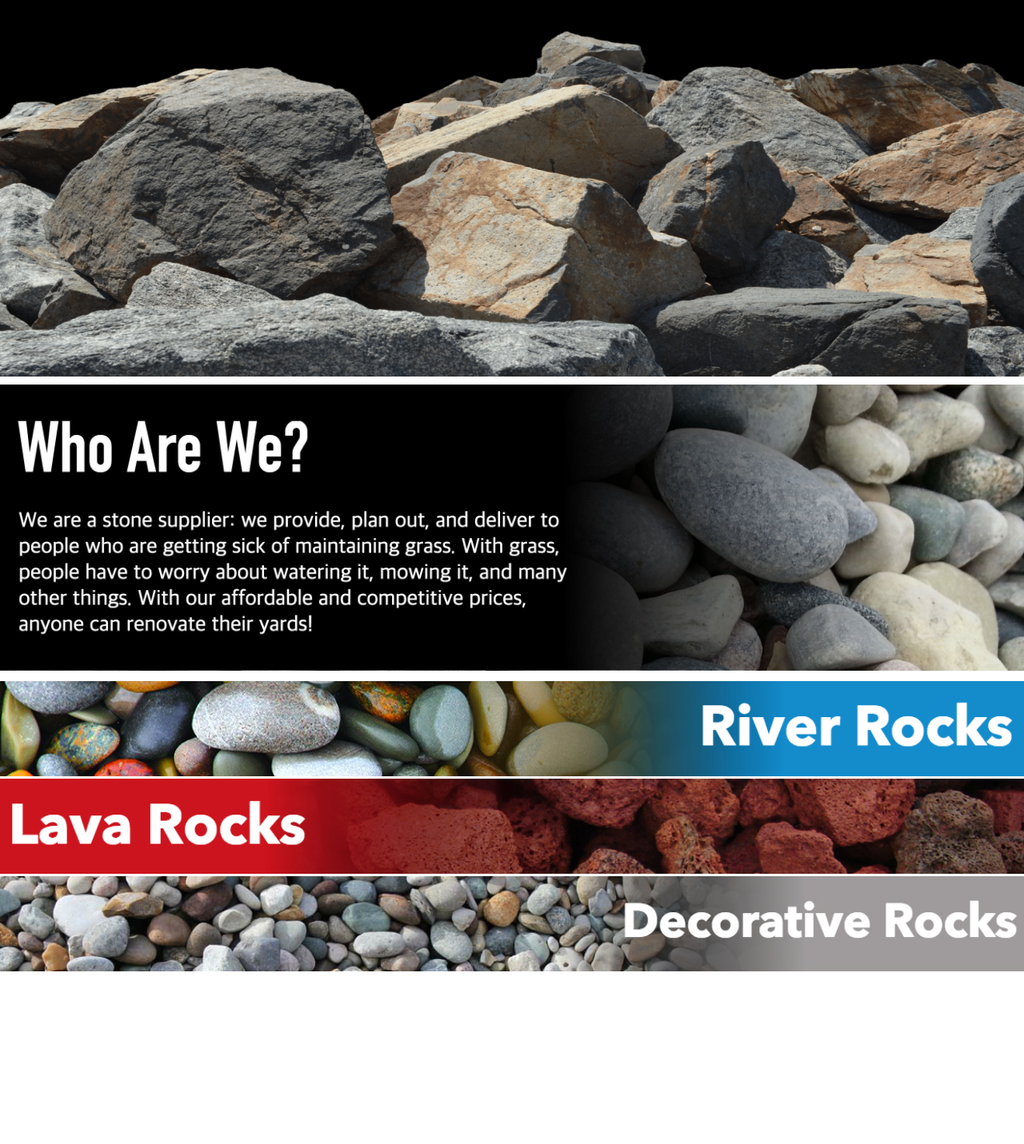
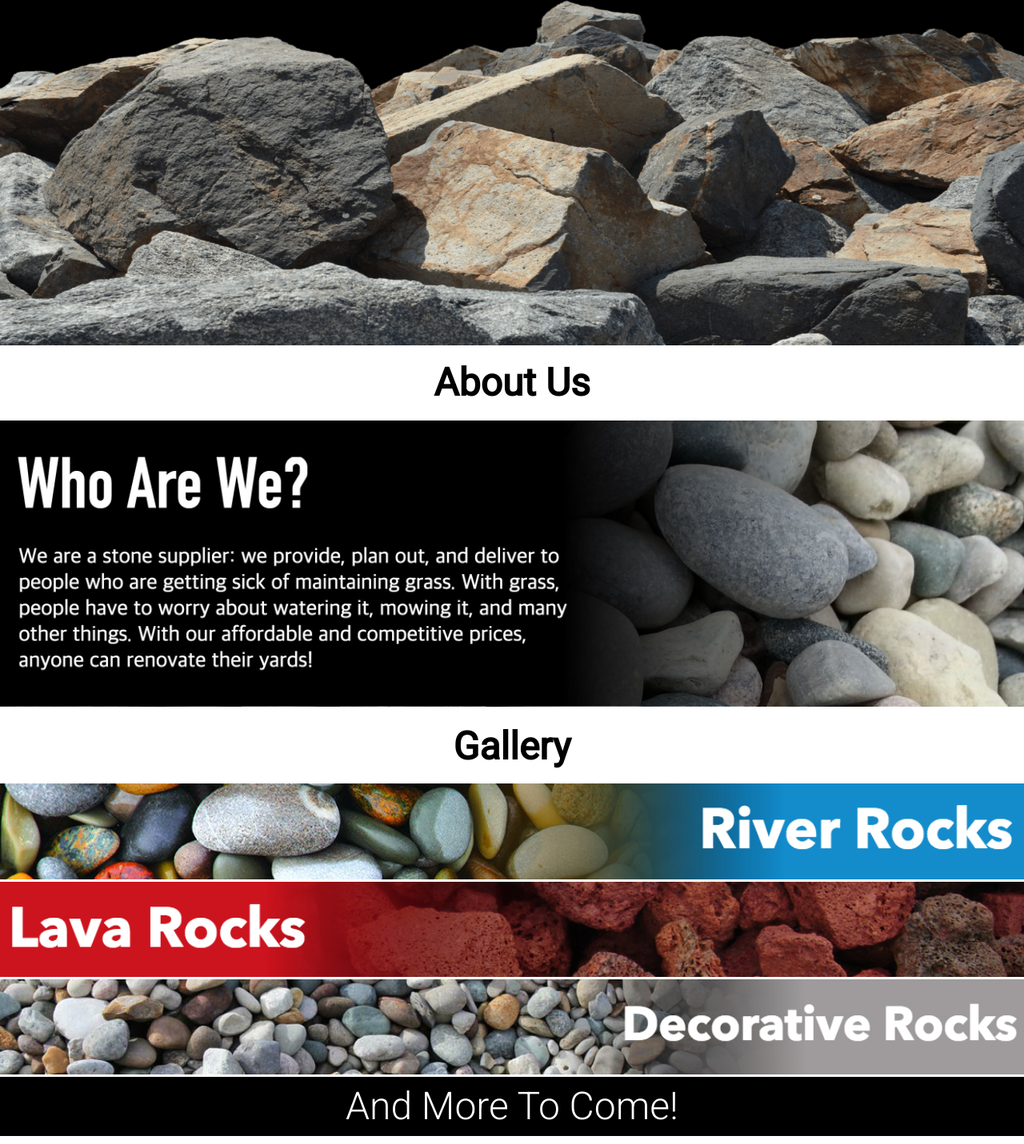
Before and after one commit to charleytran2001/FinLitEntrepreneurProject-10.18.18, a plain HTML site: page index.html in a window 1280 px wide. Shown: the part 403-1834 px from the top of the page at 80% size. Before the commit the page ends 1621 px from the top, so only its background shows below. Drawn offline with Linux system fonts and the light colour scheme.

Commit message:
Final Commit?
Finished Code

```diff
--- a/index.html
+++ b/index.html
@@ -34,19 +34,22 @@
 
     <div id="homeimg">
         <div class="text"><h1>Ridge Point Rocks</h1></div>
-        <h2>Quality Construction Grade,<br>at an affordable rate!</h2>
+        <h2>Quality Construction Grade,<br>At an Affordable Rate!</h2>
         <a href=""><p>Contact Us for a Free Estimate!</p></a>
         <img src="homeimg.png" alt="">
     </div>
 
     <div id="main1">
+        <h1>About Us</h1>
         <img src="mission.jpg" alt="">
     </div>
 
     <div id="main2">
+        <h1>Gallery</h1>
         <img src="riverrock.jpg" alt="">
         <img src="lavarock.jpg" alt="">
         <img src="decorativerock.jpg" alt="">
+        <h2>And More To Come!</h2>
     </div>
 
     <script src="script.js"></script>
--- a/styles.css
+++ b/styles.css
@@ -8,7 +8,7 @@ nav ul {
     position: fixed;
     width: 100%;
     text-align: center;
-    background: rgba(0, 0, 0, 0.7);
+    background: rgba(0, 0, 0, 0.8);
     z-index: 1;
 }
 
@@ -55,7 +55,7 @@ div#homeimg a p {
     font-weight: 300;
     color: lightblue;
     text-align: center;
-    margin-top: 5%;
+    margin-top: 2%;
     font-size: 1.5em;
 }
 
@@ -71,6 +71,14 @@ div#main1 {
     margin-top: 10px;
 }
 
+div#main1 h1 {
+    text-align: center;
+    font-family: 'Roboto', sans-serif;
+    font-size: 3em;
+    padding: 1%;
+    margin-bottom: 10px;
+}
+
 div#main1 img {
     width: 100%;
 }
@@ -80,6 +88,25 @@ div#main2 {
     margin-top: 10px;
 }
 
+div#main2 h1 {
+    text-align: center;
+    font-family: 'Roboto', sans-serif;
+    font-size: 3em;
+    padding: 1%;
+    margin-bottom: 10px;
+}
+
+div#main2 h2 {
+    text-align: center;
+    font-family: 'Roboto', sans-serif;
+    font-weight: 300;
+    font-size: 3em;
+    padding: 1%;
+    margin-bottom: 10px;
+    color: white;
+    background-color: black;
+}
+
 div#main2 img {
     width: 100%;
 }
```
